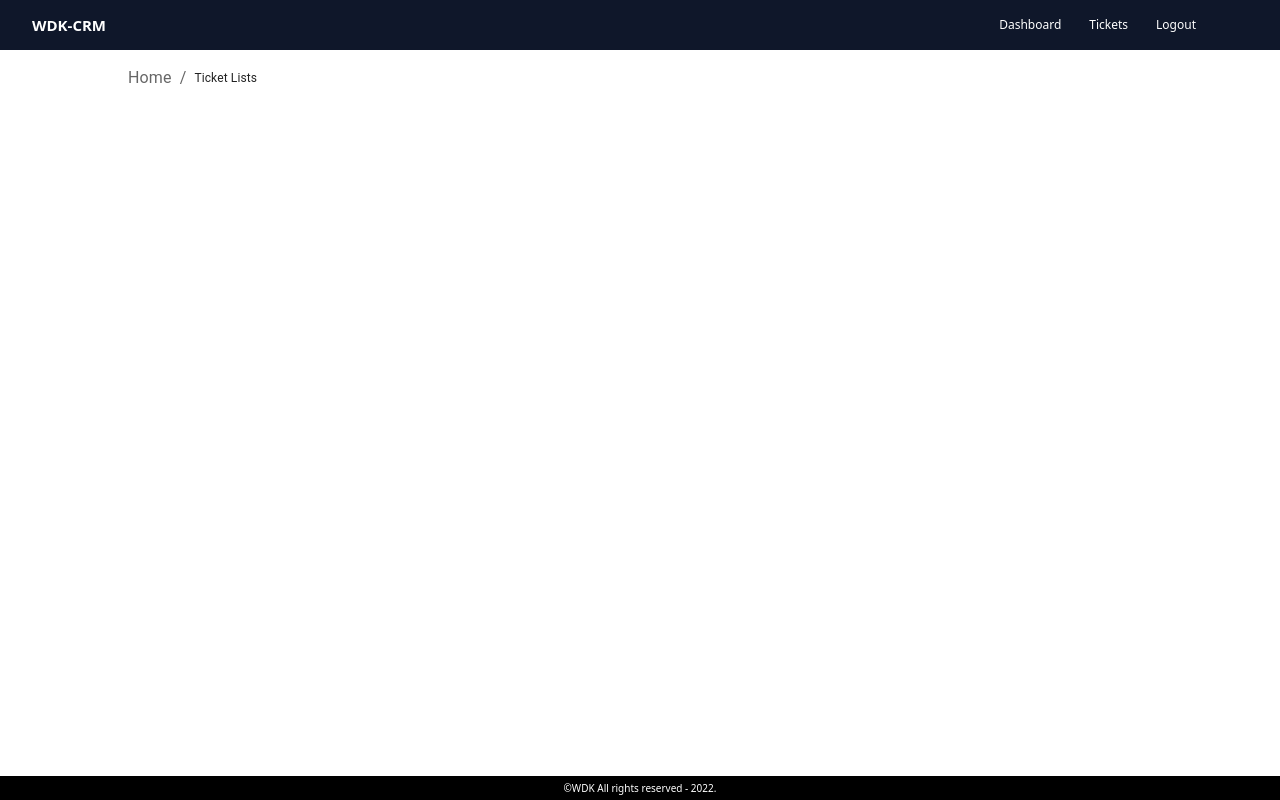
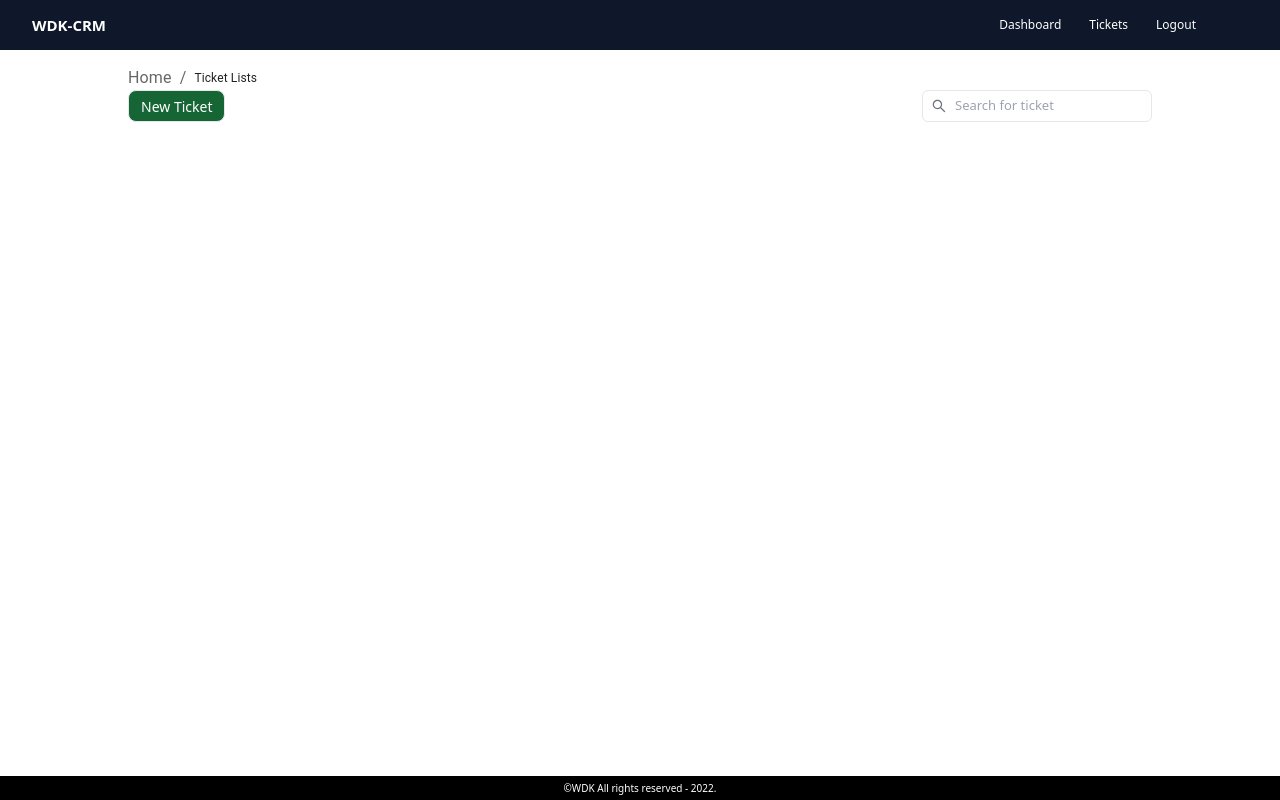
Before and after one commit to osefatul/ticket-tracker-system-CRM, a React (Create React App) app in the folder frontend/: page /ticket-lists in a window 1280 px wide. Built offline with nearby package versions, Linux system fonts and the light colour scheme.

Commit message:
TicketList is added

```diff
--- a/frontend/src/pages/TicketLists.jsx
+++ b/frontend/src/pages/TicketLists.jsx
@@ -1,14 +1,41 @@
-import React from "react";
+import React, { useEffect, useState } from "react";
 import PageBreadCrumbs from "../components/PageBreadCrumbs";
 import Footer from "../components/Footer";
 import Header from "../components/Header";
+import { AiOutlineSearch } from "react-icons/ai";
 function TicketLists() {
+  const [ticketString, setTicketString] = useState("");
+
+  useEffect(() => {}, [ticketString]);
+
+  const handleOnChange = (e) => {
+    setTicketString(e.target.value);
+    console.log(e.target.value);
+  };
   return (
     <>
       <Header />
       <div className="layout pt-4">
         <PageBreadCrumbs page="Ticket Lists" />
+        <div className="flex flex-col md:flex-row items-center justify-center md:justify-between space-y-2 md:space-y-0">
+          <button className="  text-[14px] border border-1 h-8 px-3 rounded-lg bg-green-800 ">
+            New Ticket
+          </button>
+
+          <div className="text-gray-500 flex items-center justify-center border border-1 h-8 pl-2 space-x-2 cursor-pointer rounded-md">
+            <AiOutlineSearch className />
+            <input
+              type="text"
+              name="searchTicket"
+              onChange={handleOnChange}
+              value={ticketString}
+              placeholder="Search for ticket"
+              className="focus:outline-none flex items-center justify-center text-[13px]"
+            />
+          </div>
+        </div>
       </div>
+
       <Footer />
     </>
   );
```
